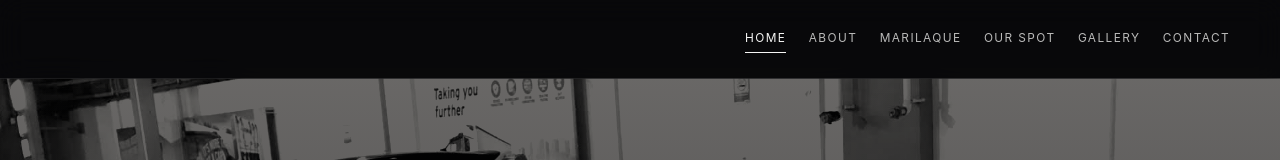
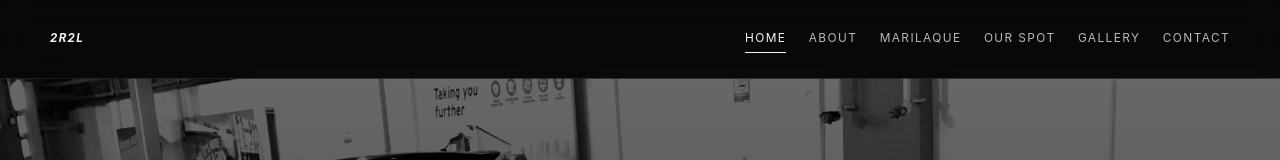
Before and after one commit to Zestojomoc/2R2L, a React (Vite) app: page / in a window 1280 px wide. Shown: the top 160 px of the page. Built offline with nearby package versions, Linux system fonts and the light colour scheme.

Commit message:
Replace logo with italic bold 2R2L text

```diff
--- a/src/App.jsx
+++ b/src/App.jsx
@@ -137,7 +137,7 @@ function App() {
       <header ref={headerRef} className="topbar">
         <nav className="nav container" aria-label="Main navigation">
           <a href="#home" className="brand" aria-label="Home">
-            <img src="/images/logo.png" alt="2R2L group logo" className="brand-mark" />
+            2R2L
           </a>
 
           <div className="desktop-nav" aria-label="Desktop navigation">
--- a/src/index.css
+++ b/src/index.css
@@ -95,13 +95,14 @@ main {
 .brand {
   display: inline-flex;
   align-items: center;
-  gap: 0;
+  gap: 0.8rem;
   color: #f5f5f4;
   text-decoration: none;
   letter-spacing: 0.12em;
   text-transform: uppercase;
-  font-size: 0;
+  font-size: 0.72rem;
   font-weight: 700;
+  font-style: italic;
 }
 
 .brand-mark {
@@ -113,21 +114,7 @@ main {
   background: rgba(255,255,255,0.04);
 }
 
-.topbar .brand-mark {
-  width: 50px;
-  height: 26px;
-  object-fit: contain;
-  border: 0;
-  border-radius: 0;
-  background: transparent;
-  opacity: 0;
-  pointer-events: none;
-  transition: opacity 240ms ease;
-}
 
-.topbar.is-scrolled .brand-mark {
-  opacity: 1;
-}
 
 .desktop-nav {
   display: flex;
```
